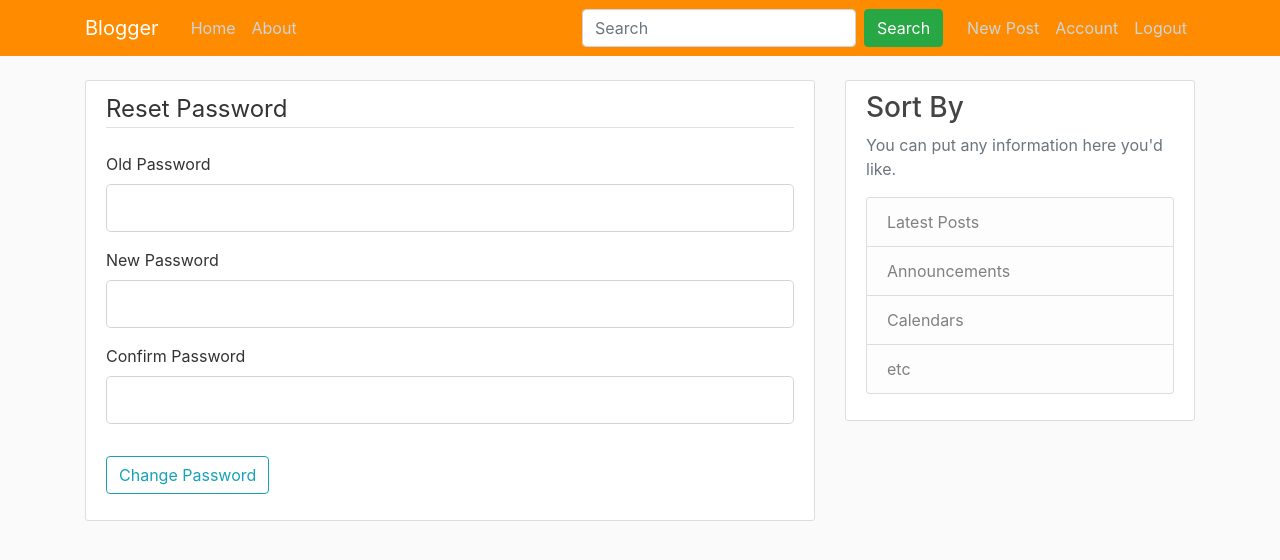
After one commit to shahiljoshi/flask_blog, a Flask app: page /changepassword in a window 1280 px wide. The commit adds this page. Shown: the top 560 px of the page. Run offline with Flask 2, Linux system fonts and the light colour scheme; the visitor is signed in with stand-in values (Sample User, id 1); some libraries are stand-ins or nearby versions.

Commit message:
feat:changepassword

```diff
--- a/flaskblog/templates/account.html
+++ b/flaskblog/templates/account.html
@@ -52,6 +52,7 @@
             <div class="form-group">
                 {{ form.submit(class="btn btn-outline-info") }}
             </div>
+            <a href="{{ url_for('users.change_password') }}" >Change Password</a>
         </form>
     </div>
 {% endblock content %}
--- /dev/null
+++ b/flaskblog/templates/changepassword.html
@@ -0,0 +1,54 @@
+{% extends "layout.html" %}
+{% block content %}
+    <div class="content-section">
+        <form method="POST" action="">
+            {{ form.hidden_tag() }}
+            <fieldset class="form-group">
+                <legend class="border-bottom mb-4">Reset Password</legend>
+
+                <div class="form-group">
+                    {{ form.old_password.label(class="form-control-label") }}
+                    {% if form.old_password.errors %}
+                        {{ form.old_password(class="form-control form-control-lg is-invalid") }}
+                        <div class="invalid-feedback">
+                            {% for error in form.old_password.errors %}
+                                <span>{{ error }}</span>
+                            {% endfor %}
+                        </div>
+                    {% else %}
+                        {{ form.old_password(class="form-control form-control-lg") }}
+                    {% endif %}
+                </div>
+                <div class="form-group">
+                    {{ form.new_password.label(class="form-control-label") }}
+                    {% if form.new_password.errors %}
+                        {{ form.new_password(class="form-control form-control-lg is-invalid") }}
+                        <div class="invalid-feedback">
+                            {% for error in form.new_password.errors %}
+                                <span>{{ error }}</span>
+                            {% endfor %}
+                        </div>
+                    {% else %}
+                        {{ form.new_password(class="form-control form-control-lg") }}
+                    {% endif %}
+                </div>
+                <div class="form-group">
+                    {{ form.confirm_password.label(class="form-control-label") }}
+                    {% if form.confirm_password.errors %}
+                        {{ form.confirm_password(class="form-control form-control-lg is-invalid") }}
+                        <div class="invalid-feedback">
+                            {% for error in form.confirm_password.errors %}
+                                <span>{{ error }}</span>
+                            {% endfor %}
+                        </div>
+                    {% else %}
+                        {{ form.confirm_password(class="form-control form-control-lg") }}
+                    {% endif %}
+                </div>
+            </fieldset>
+            <div class="form-group">
+                {{ form.submit(class="btn btn-outline-info") }}
+            </div>
+        </form>
+    </div>
+{% endblock content %}
--- a/flaskblog/users/forms.py
+++ b/flaskblog/users/forms.py
@@ -72,3 +72,11 @@
     confirm_password = PasswordField('Confirm Password',
                                      validators=[DataRequired(), EqualTo('password')])
     submit = SubmitField('Reset Password')
+
+
+class ChangePasswordForm(FlaskForm):
+    old_password = PasswordField('Old Password', validators=[DataRequired()])
+    new_password = PasswordField('New Password', validators=[DataRequired()])
+    confirm_password = PasswordField('Confirm Password',
+                                     validators=[DataRequired(), EqualTo('new_password')])
+    submit = SubmitField('Change Password')
--- a/flaskblog/users/routes.py
+++ b/flaskblog/users/routes.py
@@ -3,7 +3,7 @@
 from flaskblog import db, bcrypt
 from flaskblog.models import User, Post
 from flaskblog.users.forms import (RegistrationForm, LoginForm, UpdateAccountForm,
-                                   RequestResetForm, ResetPasswordForm)
+                                   RequestResetForm, ResetPasswordForm,ChangePasswordForm)
 from flaskblog.users.utils import save_picture, send_reset_email
 from authlib.integrations.flask_client import OAuth
 from flaskblog import oauth
@@ -39,6 +39,7 @@
         if user and bcrypt.check_password_hash(user.password, form.password.data):
             login_user(user, remember=form.remember.data)
             next_page = request.args.get('next')
+            flash('Login successful.', 'success')
             return redirect(next_page) if next_page else redirect(url_for('main.home'))
         else:
             flash('Login Unsuccessful. Please check email and password', 'danger')
@@ -95,6 +96,23 @@
     return render_template('reset_request.html', title='Reset Password', form=form)
 
 
+@users.route("/changepassword", methods=['GET', 'POST'])
+def change_password():
+    if current_user.is_authenticated:
+        form = ChangePasswordForm()
+        user = current_user
+        if form.validate_on_submit():
+            if bcrypt.check_password_hash(user.password, form.old_password.data):
+                hashed_password = bcrypt.generate_password_hash(form.new_password.data).decode('utf-8')
+                user.password = hashed_password
+                db.session.commit()
+                flash('Your password has been updated! You are now able to log in', 'success')
+                return redirect(url_for('users.login'))
+            else:
+                flash('Unsuccessful. Please check old password', 'danger')
+    return render_template('changepassword.html', title='Change Password', form=form)
+
+
 @users.route("/reset_password/<token>", methods=['GET', 'POST'])
 def reset_token(token):
     if current_user.is_authenticated:
@@ -141,6 +159,7 @@
         login_user(user1)
     print(f"\n{resp}\n{username}\n{email}")
     next_page = request.args.get('next')
+    flash('Login successful.', 'success')
     return redirect(next_page) if next_page else redirect(url_for('main.home'))
 
     # return redirect(url_for('main.home'))
@@ -160,6 +179,5 @@
     github = oauth.create_client('github')
     token = github.authorize_access_token()
     resp = github.get('user').json()
-
     print(f"\n{resp}\n")
-    return "You are successfully signed in using github"
+    return redirect(url_for('main.home'))
```
Also changed, not shown: flaskblog/site.db.
